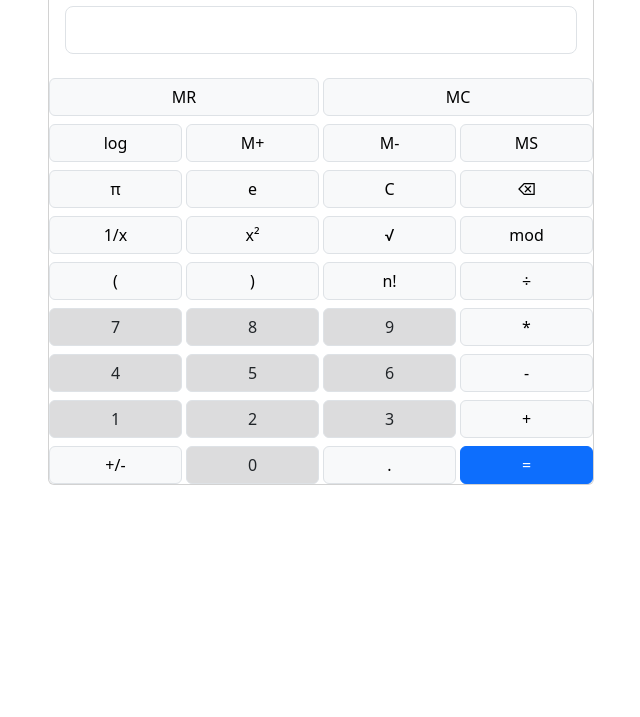
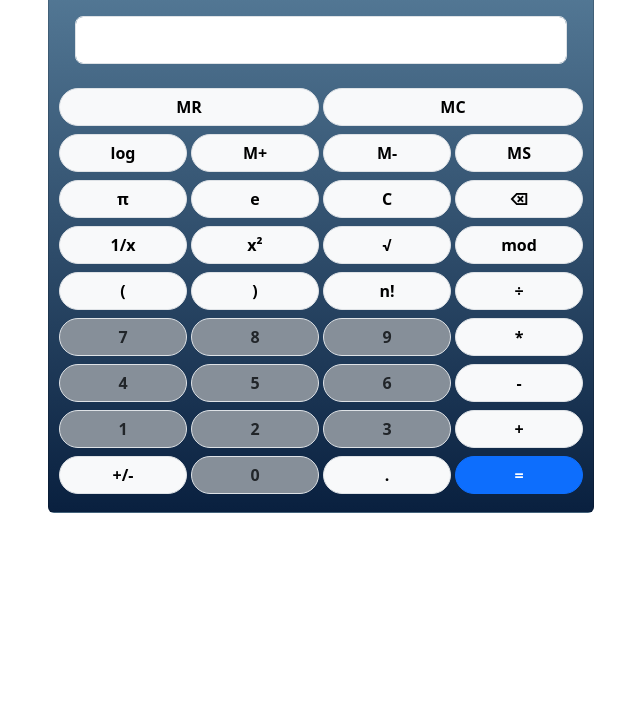
Before and after one commit to GatiVora-Simform/JavaScript_Calculator, a plain HTML site: page index.html in a window 1280 px wide. Shown: the part 83-800 px from the top of the page, without its empty margins (319-959 px from the left). Drawn offline with nearby package versions, Linux system fonts and the light colour scheme.

Commit message:
changed style

```diff
--- a/index.html
+++ b/index.html
@@ -10,17 +10,24 @@
     <link rel="icon" href="https://www.svgrepo.com/show/109967/calculator.svg">
     <style>
         .number-button {
-            background-color: #dcdcdd;
+            background-color: #868f99;
             transition: background-color 0.3s ease;
         }
-
         .number-button:hover {
             background-color: #ffffff;
         }
-
         .number-button:active {
             background-color: #b0b0b0;
         }
+        .btn{
+            border-radius: 20px;
+            font-weight: bold;
+        }
+        .card{
+            background-image: linear-gradient(to top, #09203f 0%, #537895 100%);
+            padding: 10px;
+        }
+
     </style>
 </head>
 
@@ -187,22 +194,22 @@
                             </button>
                         </div>
                         <div class="col-3">
-                            <button type="button" class="btn btn-light w-100 mt-2 border">
+                            <button type="button" class="btn btn-light w-100 mt-2 mb-2 border">
                                 +/-
                             </button>
                         </div>
                         <div class="col-3">
-                            <button type="button" class="btn number-button w-100 mt-2 border">
+                            <button type="button" class="btn number-button w-100 mt-2 mb-2 border">
                                 0
                             </button>
                         </div>
                         <div class="col-3">
-                            <button type="button" class="btn btn-light w-100 mt-2 border">
+                            <button type="button" class="btn btn-light w-100 mt-2 mb-2 border">
                                 .
                             </button>
                         </div>
                         <div class="col-3">
-                            <button type="button" class="btn btn-primary w-100 mt-2 border border-primary">
+                            <button type="button" class="btn btn-primary w-100 mt-2 mb-2 border border-primary">
                                 =
                             </button>
                         </div>
```
